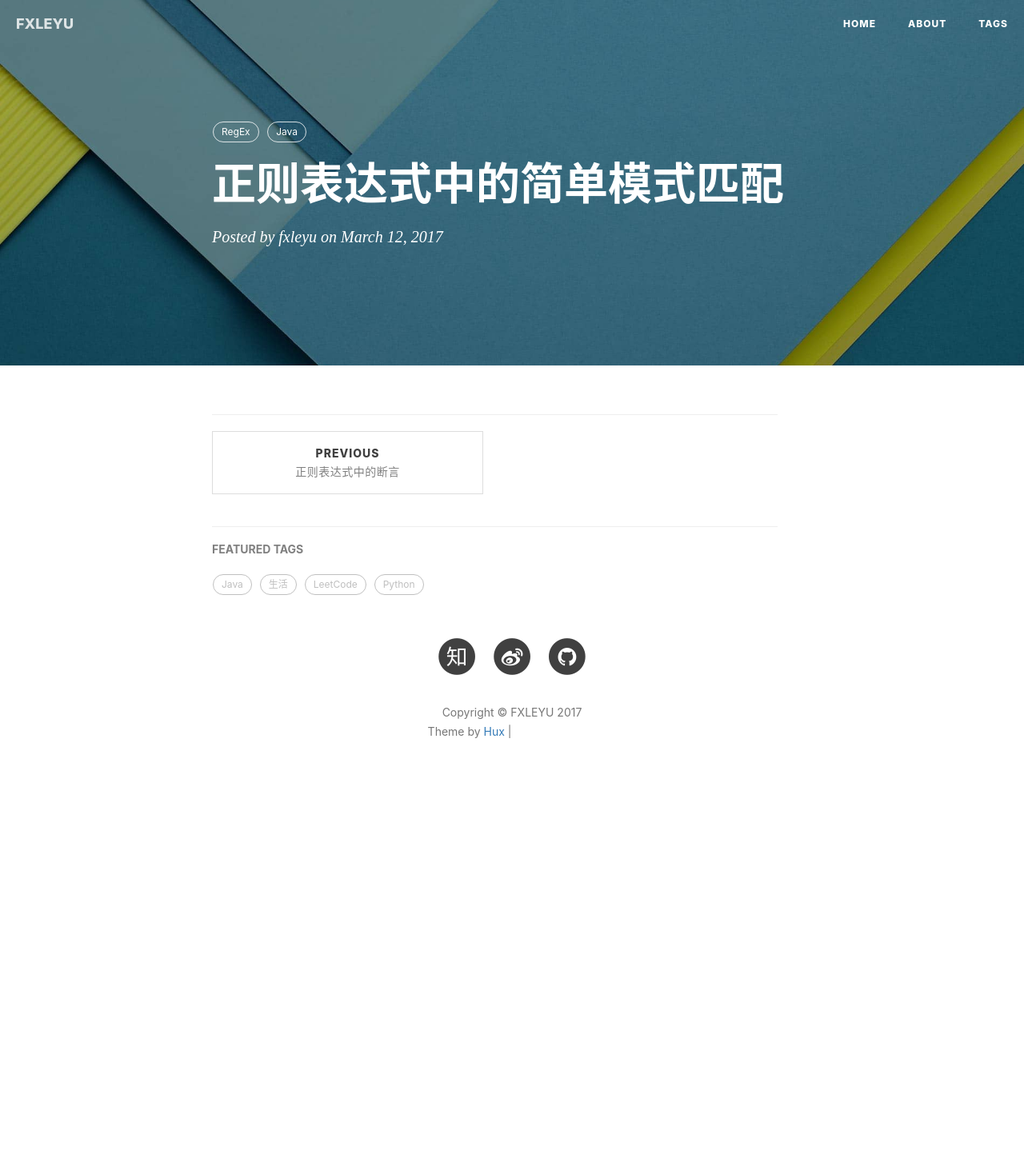
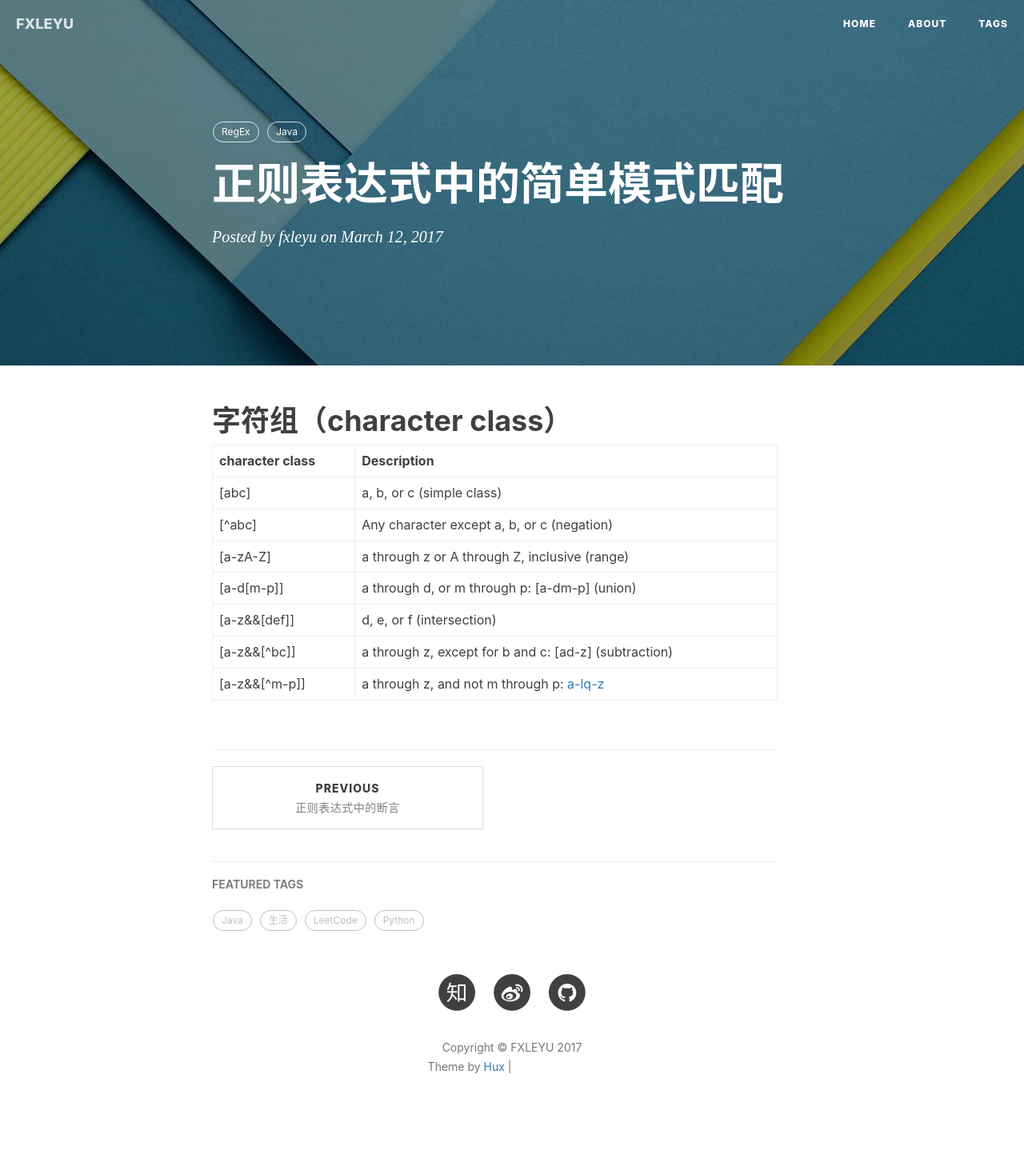
Before and after one commit to fxleyu/fxleyu.github.io, a Jekyll site: the page built from _posts/2017-03-12-simple-pattern-matching-in-regular-expressions.md, in a window 1280 px wide. Shown: the whole page at 80% size. Built offline with Jekyll 4.4.1, drawn with Linux system fonts in a browser that asks for light colours; nearby versions of some CDN libraries; comment, search, counter and statistics services are not loaded; before the commit the page ends 1019 px from its top, so only the background shows below that; grey boxes are pictures that could not be loaded.

Commit message:
UPDATE the blog of RegEx

```diff
--- a/_posts/2017-03-12-simple-pattern-matching-in-regular-expressions.md
+++ b/_posts/2017-03-12-simple-pattern-matching-in-regular-expressions.md
@@ -7,3 +7,15 @@ tags:
     - RegEx
     - Java
 ---
+
+# 字符组（character class）
+
+character class | Description
+--------------|---------
+[abc]         | a, b, or c (simple class)
+[^abc]        | Any character except a, b, or c (negation)
+[a-zA-Z]      | a through z or A through Z, inclusive (range)
+[a-d[m-p]]   | a through d, or m through p: [a-dm-p] (union)
+[a-z&&[def]]  | d, e, or f (intersection)
+[a-z&&[^bc]]  | a through z, except for b and c: [ad-z] (subtraction)
+[a-z&&[^m-p]] | a through z, and not m through p: [a-lq-z](subtraction)
```
